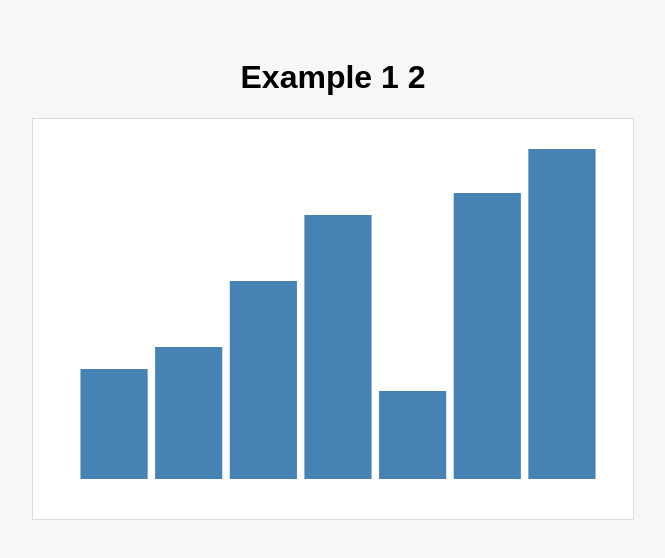
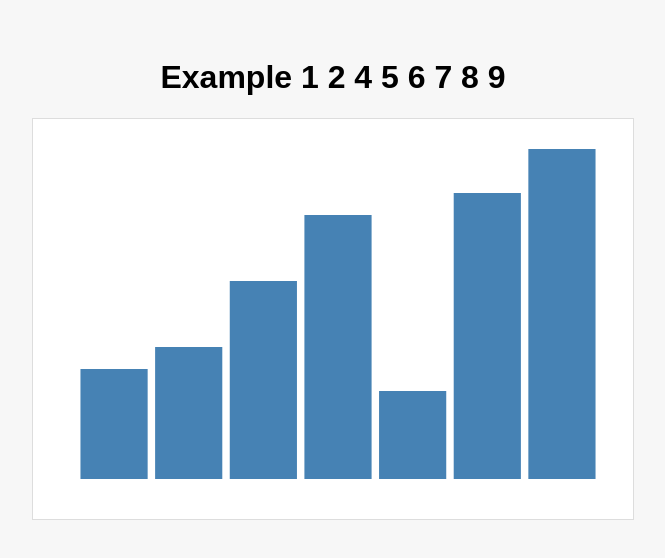
Before and after one commit to duongbnf/TestGit, a website built with Vite: page index.html in a window 1280 px wide. Shown: the whole page, without its empty margins (307-972 px from the left). Built offline with nearby package versions, Linux system fonts and the light colour scheme.

Commit message:
Make code conflict

```diff
--- a/index.html
+++ b/index.html
@@ -7,7 +7,7 @@
     <link rel="stylesheet" href="/src/style.css" />
   </head>
   <body>
-    <h1>Example 1 2</h1>
+    <h1>Example 1 2 4 5 6 7 8 9</h1>
     <svg width="600" height="400"></svg>
 
     <script type="module" src="/src/main.js"></script>
```
